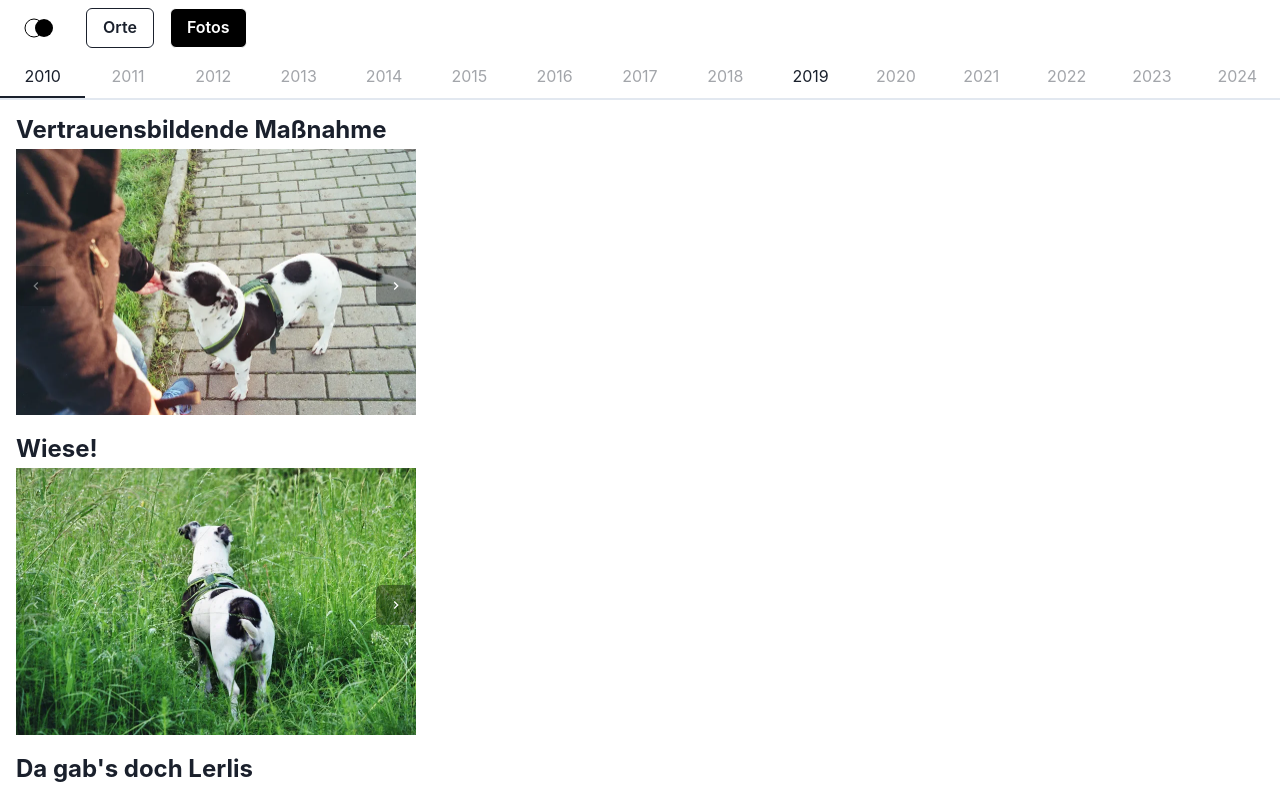
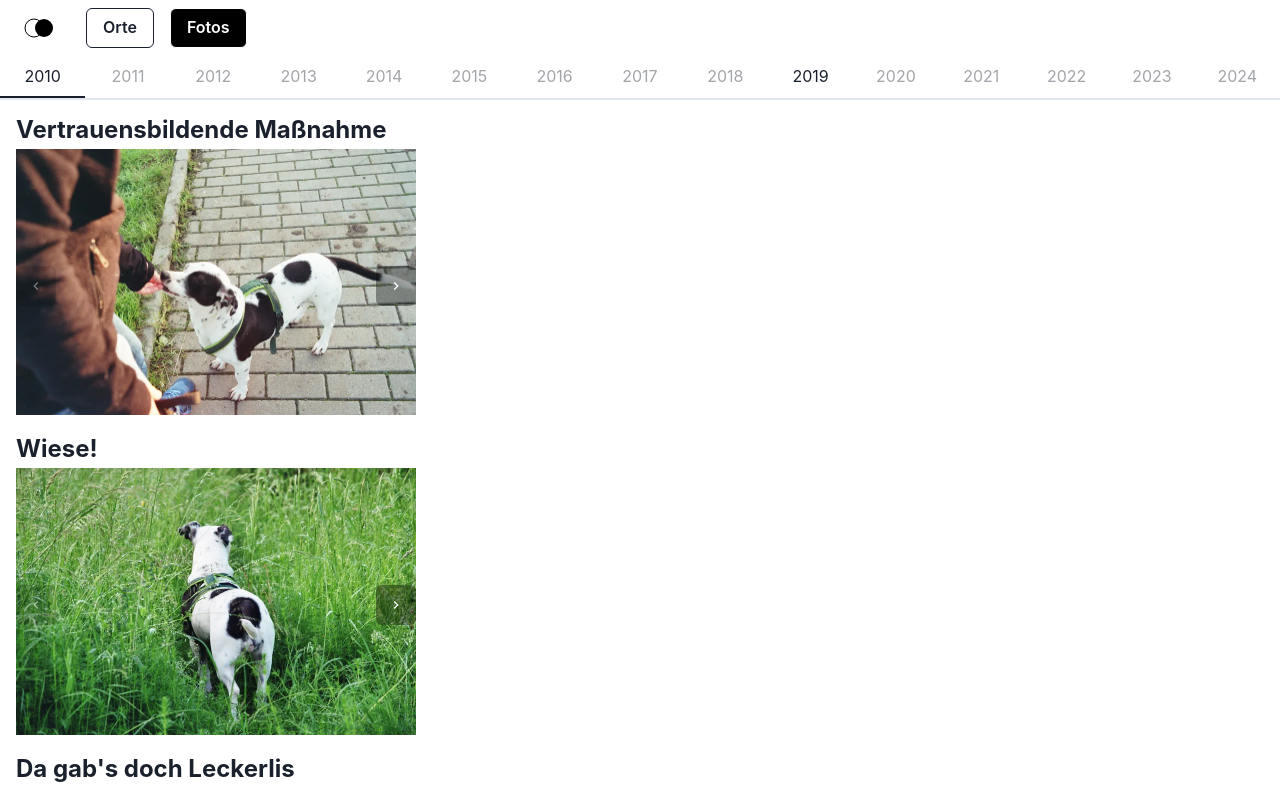
Before and after one commit to fraukesch/puntastisch, a React (Vite) app: page /fotos in a window 1280 px wide. Shown: the top 785 px of the page. Built offline with nearby package versions, Linux system fonts and the light colour scheme.

Commit message:
fix: Typo in headline

```diff
--- a/src/Pictures.tsx
+++ b/src/Pictures.tsx
@@ -89,7 +89,7 @@ export const Pictures = () => (
             <TabPanel>
                 <PictureCollection pictures={[mitUlli1, mitUlli2]} text='Vertrauensbildende Maßnahme'/>
                 <PictureCollection pictures={[wiese1, wiese2, wiese3]} text='Wiese!'/>
-                <PictureCollection pictures={[watschel1, watschel2, watschel3]} text="Da gab's doch Lerlis"/>
+                <PictureCollection pictures={[watschel1, watschel2, watschel3]} text="Da gab's doch Leckerlis"/>
             </TabPanel>
             <TabPanel></TabPanel>
             <TabPanel></TabPanel>
```
